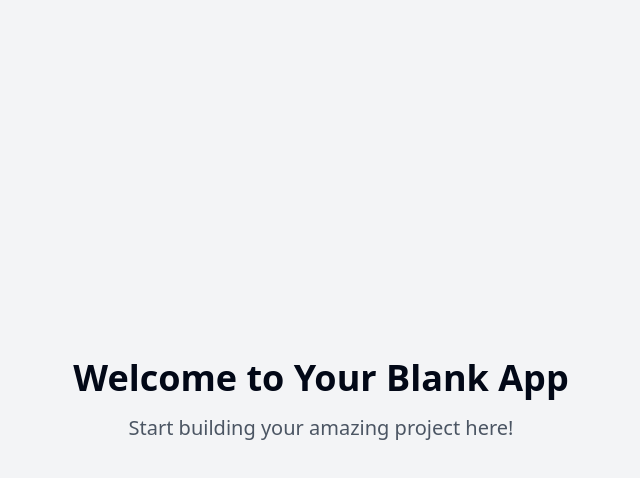
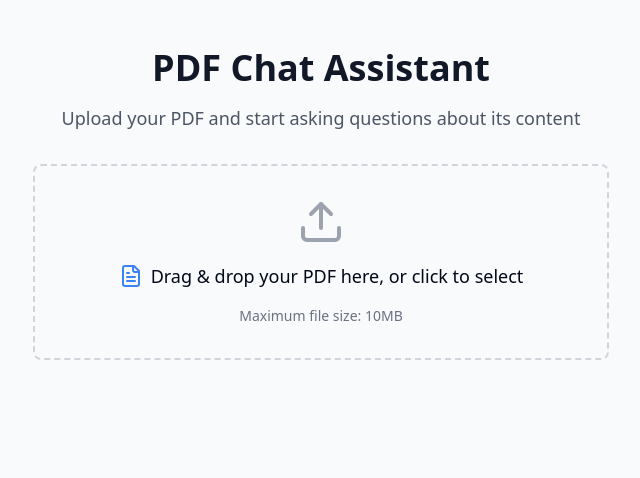
Before and after one commit to Prabal-OP/pdfquerybot, a React (Vite) app: page / in a window 1280 px wide. Shown: the top 478 px of the page, without its empty margins (319-959 px from the left). Built offline with nearby package versions, Linux system fonts and the light colour scheme.

Commit message:
Add PDF upload and chat feature
Implement functionality to upload PDF textbooks and integrate a chatbox for asking questions related to the uploaded content. The backend will utilize FastAPI in Python for the retrieval-augmented generation (RAG) process.
[skip gpt_engineer]

```diff
--- a/package.json
+++ b/package.json
@@ -51,6 +51,7 @@
     "react": "^18.3.1",
     "react-day-picker": "^8.10.1",
     "react-dom": "^18.3.1",
+    "react-dropzone": "^14.3.5",
     "react-hook-form": "^7.53.0",
     "react-resizable-panels": "^2.1.3",
     "react-router-dom": "^6.26.2",
--- /dev/null
+++ b/src/components/Chat.tsx
@@ -0,0 +1,92 @@
+import React, { useState } from 'react';
+import { Send } from 'lucide-react';
+import { Button } from '@/components/ui/button';
+import { ScrollArea } from '@/components/ui/scroll-area';
+import { cn } from '@/lib/utils';
+
+interface Message {
+  content: string;
+  role: 'user' | 'assistant';
+}
+
+const Chat = () => {
+  const [messages, setMessages] = useState<Message[]>([]);
+  const [input, setInput] = useState('');
+  const [isLoading, setIsLoading] = useState(false);
+
+  const handleSubmit = async (e: React.FormEvent) => {
+    e.preventDefault();
+    if (!input.trim()) return;
+
+    const userMessage = { role: 'user', content: input.trim() } as Message;
+    setMessages(prev => [...prev, userMessage]);
+    setInput('');
+    setIsLoading(true);
+
+    // Placeholder for backend integration
+    setTimeout(() => {
+      const assistantMessage = {
+        role: 'assistant',
+        content: "I'm a placeholder response. Once connected to the backend, I'll be able to answer questions about your PDF!"
+      } as Message;
+      setMessages(prev => [...prev, assistantMessage]);
+      setIsLoading(false);
+    }, 1000);
+  };
+
+  return (
+    <div className="flex flex-col h-[600px] w-full max-w-2xl mx-auto border rounded-lg bg-white shadow-sm">
+      <ScrollArea className="flex-1 p-4">
+        <div className="space-y-4">
+          {messages.map((message, index) => (
+            <div
+              key={index}
+              className={cn(
+                "flex w-full",
+                message.role === 'assistant' ? "justify-start" : "justify-end"
+              )}
+            >
+              <div
+                className={cn(
+                  "max-w-[80%] rounded-lg px-4 py-2",
+                  message.role === 'assistant'
+                    ? "bg-gray-100 text-gray-900"
+                    : "bg-blue-500 text-white"
+                )}
+              >
+                {message.content}
+              </div>
+            </div>
+          ))}
+          {isLoading && (
+            <div className="flex justify-start">
+              <div className="bg-gray-100 rounded-lg px-4 py-2">
+                <div className="flex space-x-2">
+                  <div className="w-2 h-2 bg-gray-400 rounded-full animate-bounce" />
+                  <div className="w-2 h-2 bg-gray-400 rounded-full animate-bounce [animation-delay:0.2s]" />
+                  <div className="w-2 h-2 bg-gray-400 rounded-full animate-bounce [animation-delay:0.4s]" />
+                </div>
+              </div>
+            </div>
+          )}
+        </div>
+      </ScrollArea>
+      <form onSubmit={handleSubmit} className="border-t p-4">
+        <div className="flex space-x-2">
+          <input
+            type="text"
+            value={input}
+            onChange={(e) => setInput(e.target.value)}
+            placeholder="Ask a question about your PDF..."
+            className="flex-1 px-4 py-2 border rounded-lg focus:outline-none focus:ring-2 focus:ring-blue-500"
+          />
+          <Button type="submit" disabled={isLoading}>
+            <Send className="h-4 w-4" />
+          </Button>
+        </div>
+      </form>
+    </div>
+  );
+};
+
+export default Chat;
--- /dev/null
+++ b/src/components/FileUpload.tsx
@@ -0,0 +1,80 @@
+import React, { useCallback, useState } from 'react';
+import { useDropzone } from 'react-dropzone';
+import { FileText, Upload, CheckCircle, AlertCircle } from 'lucide-react';
+import { cn } from '@/lib/utils';
+
+interface FileUploadProps {
+  onFileSelect: (file: File) => void;
+}
+
+const FileUpload = ({ onFileSelect }: FileUploadProps) => {
+  const [uploadStatus, setUploadStatus] = useState<'idle' | 'success' | 'error'>('idle');
+  const [errorMessage, setErrorMessage] = useState('');
+
+  const onDrop = useCallback((acceptedFiles: File[]) => {
+    const file = acceptedFiles[0];
+    if (file.type !== 'application/pdf') {
+      setErrorMessage('Please upload a PDF file');
+      setUploadStatus('error');
+      return;
+    }
+    if (file.size > 10 * 1024 * 1024) { // 10MB limit
+      setErrorMessage('File size must be less than 10MB');
+      setUploadStatus('error');
+      return;
+    }
+    setUploadStatus('success');
+    onFileSelect(file);
+  }, [onFileSelect]);
+
+  const { getRootProps, getInputProps, isDragActive } = useDropzone({
+    onDrop,
+    accept: {
+      'application/pdf': ['.pdf']
+    },
+    maxFiles: 1
+  });
+
+  return (
+    <div className="w-full max-w-xl mx-auto">
+      <div
+        {...getRootProps()}
+        className={cn(
+          "border-2 border-dashed rounded-lg p-8 text-center cursor-pointer transition-colors",
+          isDragActive ? "border-blue-500 bg-blue-50" : "border-gray-300 hover:border-blue-500",
+          uploadStatus === 'error' && "border-red-500 bg-red-50",
+          uploadStatus === 'success' && "border-green-500 bg-green-50"
+        )}
+      >
+        <input {...getInputProps()} />
+        <div className="flex flex-col items-center space-y-4">
+          {uploadStatus === 'success' ? (
+            <CheckCircle className="h-12 w-12 text-green-500" />
+          ) : uploadStatus === 'error' ? (
+            <AlertCircle className="h-12 w-12 text-red-500" />
+          ) : (
+            <Upload className="h-12 w-12 text-gray-400" />
+          )}
+
+          <div className="flex items-center space-x-2">
+            <FileText className="h-6 w-6 text-blue-500" />
+            <span className="text-lg font-medium">
+              {uploadStatus === 'success'
+                ? 'PDF uploaded successfully!'
+                : uploadStatus === 'error'
+                ? errorMessage
+                : isDragActive
+                ? 'Drop your PDF here'
+                : 'Drag & drop your PDF here, or click to select'}
+            </span>
+          </div>
+          <p className="text-sm text-gray-500">
+            Maximum file size: 10MB
+          </p>
+        </div>
+      </div>
+    </div>
+  );
+};
+
+export default FileUpload;
--- a/src/pages/Index.tsx
+++ b/src/pages/Index.tsx
@@ -1,11 +1,32 @@
-// Update this page (the content is just a fallback if you fail to update the page)
+import { useState } from 'react';
+import FileUpload from '@/components/FileUpload';
+import Chat from '@/components/Chat';
 
 const Index = () => {
+  const [hasFile, setHasFile] = useState(false);
+
+  const handleFileSelect = (file: File) => {
+    console.log('Selected file:', file.name);
+    setHasFile(true);
+  };
+
   return (
-    <div className="min-h-screen flex items-center justify-center bg-gray-100">
-      <div className="text-center">
-        <h1 className="text-4xl font-bold mb-4">Welcome to Your Blank App</h1>
-        <p className="text-xl text-gray-600">Start building your amazing project here!</p>
+    <div className="min-h-screen bg-gray-50 py-12 px-4">
+      <div className="max-w-4xl mx-auto space-y-8">
+        <div className="text-center">
+          <h1 className="text-3xl font-bold text-gray-900 sm:text-4xl">
+            PDF Chat Assistant
+          </h1>
+          <p className="mt-4 text-lg text-gray-600">
+            Upload your PDF and start asking questions about its content
+          </p>
+        </div>
+
+        {!hasFile ? (
+          <FileUpload onFileSelect={handleFileSelect} />
+        ) : (
+          <Chat />
+        )}
       </div>
     </div>
   );
```
Also changed, not shown: 1 other file (tests, documents, lock files or other folders).
